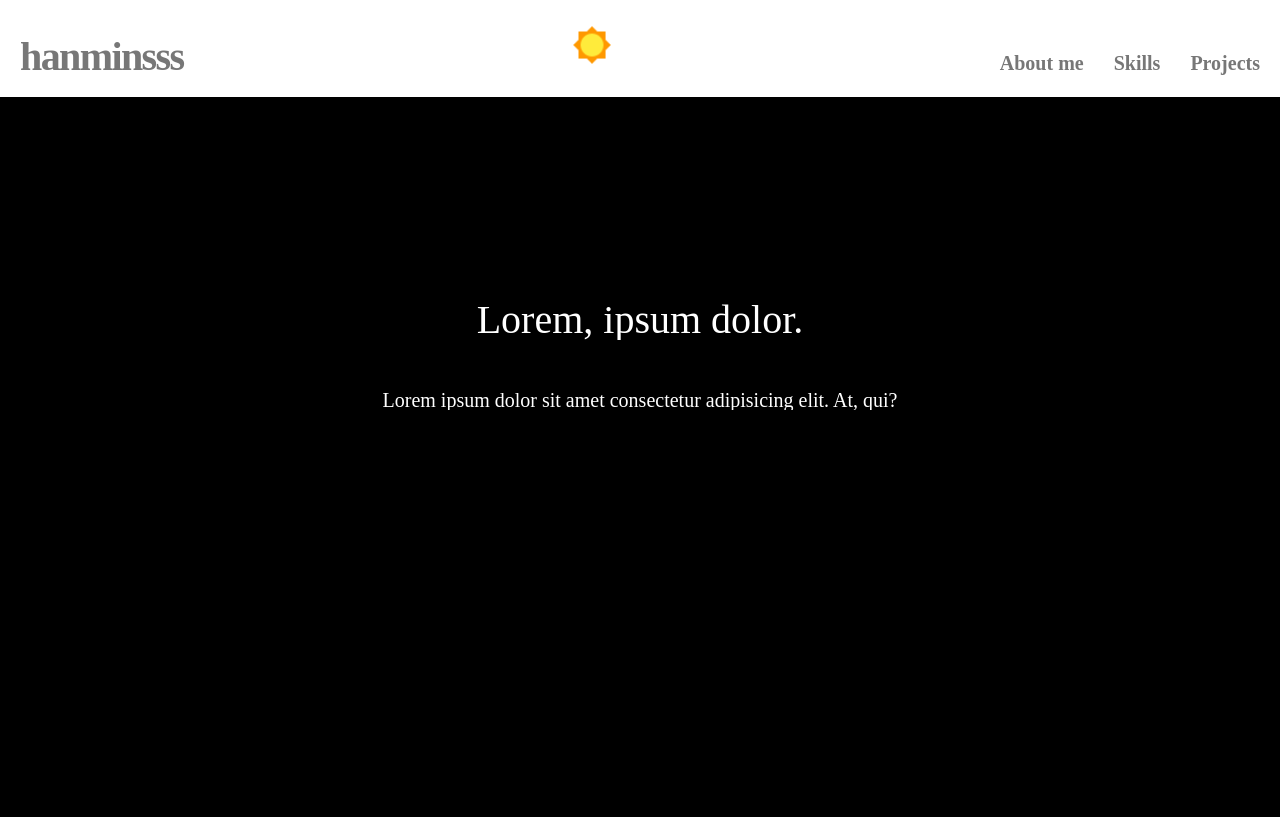
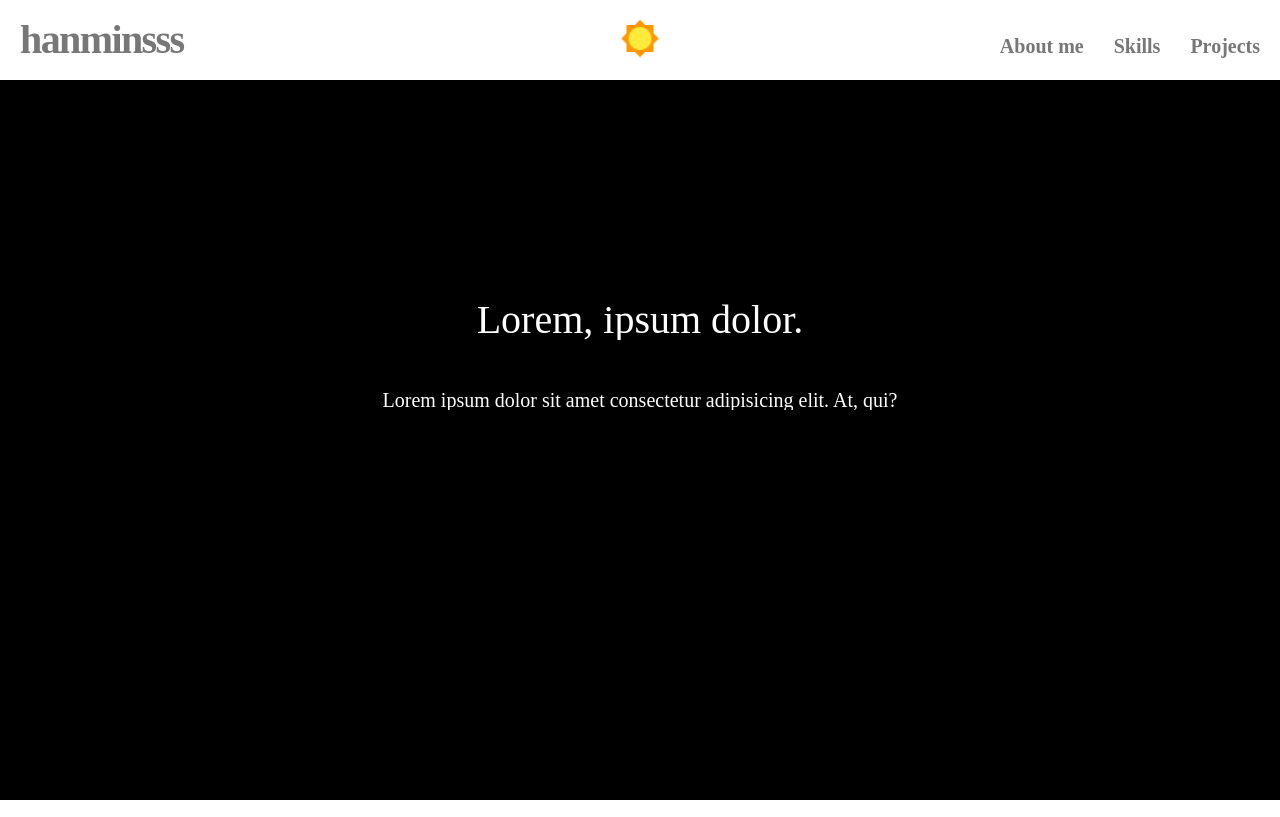
Before and after one commit to hanminss/portfolio, a Next.js app: page / in a window 1280 px wide. Built offline with nearby package versions, Linux system fonts and the light colour scheme.

Commit message:
💄  다크모드 버튼 애니메이션 추가, css 정리

```diff
--- a/src/components/layouts/Header.tsx
+++ b/src/components/layouts/Header.tsx
@@ -15,7 +15,8 @@ export const Header = ({
         <h1 className={styles.logo} onClick={() => handleNumChange(0)}>
           hanminsss
         </h1>
-        {dark ? (
+
+        <div className={styles.darkBtn}>
           <Image
             src="/images/moon.png"
             alt="sum"
@@ -23,7 +24,8 @@ export const Header = ({
             height={50}
             onClick={() => handleDarkChange()}
           />
-        ) : (
+        </div>
+        <div className={styles.lightBtn}>
           <Image
             src="/images/sun.png"
             alt="sum"
@@ -31,7 +33,7 @@ export const Header = ({
             height={50}
             onClick={() => handleDarkChange()}
           />
-        )}
+        </div>
 
         <nav className={styles.nav}>
           <ul className={styles.linkList}>
--- a/src/pages/index.tsx
+++ b/src/pages/index.tsx
@@ -24,10 +24,6 @@ const Home: NextPage = () => {
     console.log(dark);
   };
 
-  useEffect(() => {
-    // Check if document is finally loaded
-  }, []);
-
   return (
     <>
       <Header
--- a/src/styles/HD.module.css
+++ b/src/styles/HD.module.css
@@ -1,4 +1,35 @@
-/* Header */
+/* animation */
+@keyframes dayToNight {
+  from {
+    background-color: white;
+  }
+  to {
+    background-color: black;
+  }
+}
+@keyframes rise {
+  from {
+    left: 55%;
+    top: 200%;
+  }
+  to {
+    left: 50%;
+    top: 50%;
+  }
+}
+
+@keyframes setDown {
+  from {
+    left: 50%;
+    top: 50%;
+  }
+  to {
+    left: 45%;
+    top: 300%;
+  }
+}
+
+/* Header Component */
 .header {
   width: 100%;
   font-size: 20px;
@@ -6,10 +37,13 @@
   background-color: #000;
   border-bottom: 2px solid #fff;
   color: #bdbdbd;
+  overflow: hidden;
+  animation: dayToNight 2s;
 }
 
 .navWrap {
   display: flex;
+  position: relative;
   justify-content: space-between;
   align-items: baseline;
   margin: 0 auto;
@@ -26,6 +60,7 @@
 .logo:hover {
   color: #fff;
 }
+
 .linkList {
   display: flex;
   gap: 1.5em;
@@ -41,3 +76,26 @@
 .linkList a:hover {
   color: #fff;
 }
+
+.lightBtn,
+.darkBtn {
+  position: absolute;
+  transform: translate(-50%, -50%);
+  cursor: pointer;
+}
+
+.lightBtn {
+  left: 45%;
+  top: 200%;
+  animation: setDown 2s;
+}
+
+.darkBtn {
+  left: 50%;
+  top: 50%;
+  animation: rise 2s;
+}
+
+.darkBtn:hover {
+  transform: translate(-50%, -50%) scale(1.2);
+}
--- a/src/styles/HL.module.css
+++ b/src/styles/HL.module.css
@@ -1,4 +1,34 @@
-/* Header */
+/* animation */
+@keyframes nightToDay {
+  0% {
+    background-color: #000;
+  }
+  100% {
+    background-color: #fff;
+  }
+}
+@keyframes rise {
+  from {
+    left: 55%;
+    top: 200%;
+  }
+  to {
+    left: 50%;
+    top: 50%;
+  }
+}
+@keyframes setDown {
+  from {
+    left: 50%;
+    top: 50%;
+  }
+  to {
+    left: 45%;
+    top: 300%;
+  }
+}
+
+/* Header Component*/
 .header {
   width: 100%;
   font-size: 20px;
@@ -6,10 +36,14 @@
   background-color: #fff;
   border-bottom: 2px solid #000;
   color: #777;
+  overflow: hidden;
+  overflow: hidden;
+  animation: nightToDay 1s;
 }
 
 .navWrap {
   display: flex;
+  position: relative;
   justify-content: space-between;
   align-items: baseline;
   margin: 0 auto;
@@ -26,6 +60,7 @@
 .logo:hover {
   color: #000;
 }
+
 .linkList {
   display: flex;
   gap: 1.5em;
@@ -41,3 +76,26 @@
 .linkList a:hover {
   color: #000;
 }
+
+.darkBtn,
+.lightBtn {
+  position: absolute;
+  transform: translate(-50%, -50%);
+  cursor: pointer;
+}
+.lightBtn {
+  left: 50%;
+  top: 50%;
+  animation: rise 2s;
+}
+
+.lightBtn:hover {
+  transform: translate(-50%, -50%) scale(1.2);
+}
+
+.darkBtn {
+  left: 45%;
+  top: 200%;
+  transform: translate(-50%, -50%);
+  animation: setDown 2s;
+}
```
